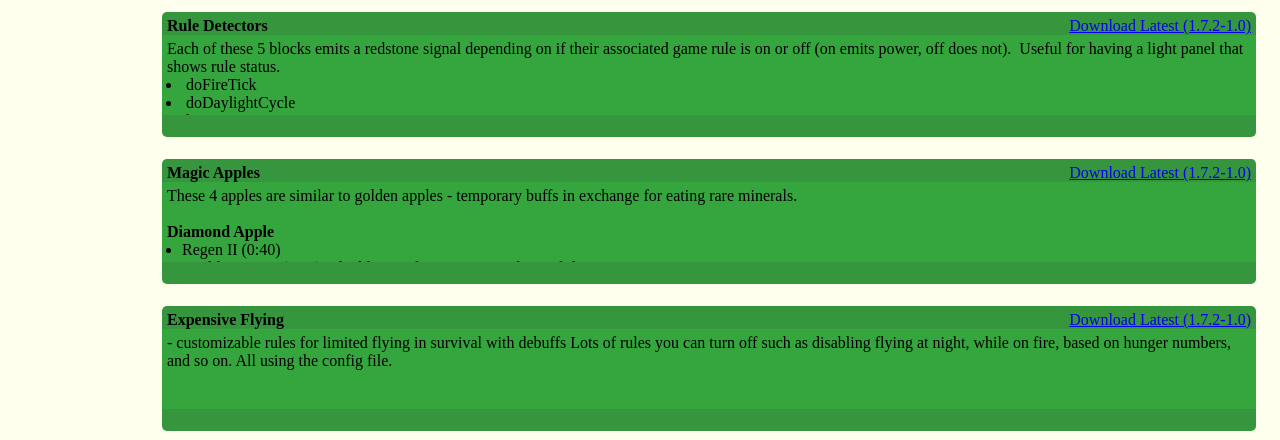
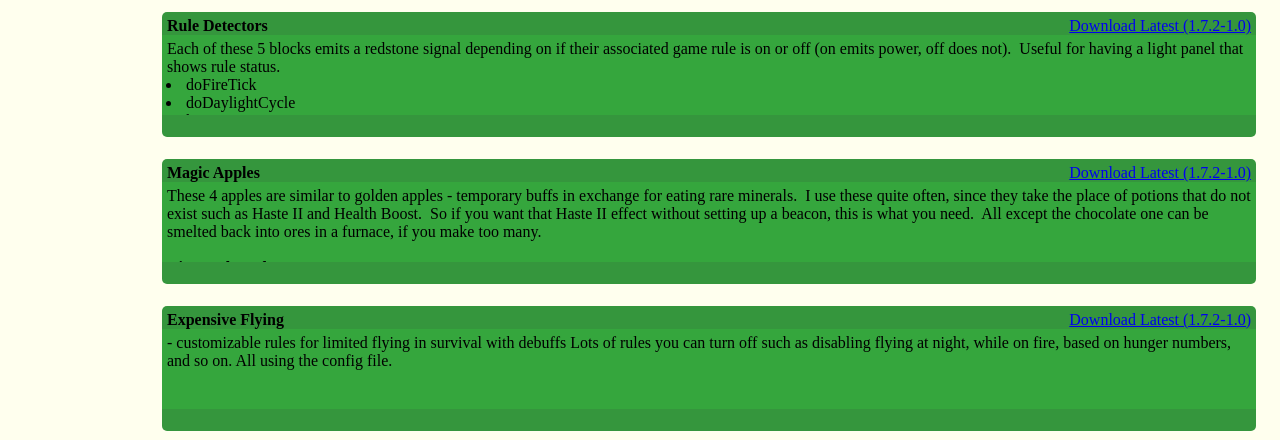
Before and after one commit to Lothrazar/PersonalWebsite, a PHP site: page /index.php?page=mods in a window 1280 px wide. Shown: the part 707-1147 px from the top of the page. Run offline with PHP 8.4, Linux system fonts and the light colour scheme; a stand-in replaces the project's code that opens the database connection.

Commit message:
rewrite magic apple mod content. convert all download links to mediafire

```diff
--- a/data/minecraftmods.php
+++ b/data/minecraftmods.php
@@ -26,7 +26,7 @@ class MinecraftMod {
 
 $ec = new MinecraftMod();
 $ec->title = 'Ender Chest Command';
-$ec->download = 'https://dl.dropboxusercontent.com/u/40119435/mods/enderchestcommand-1.7.2-1.0.jar';
+$ec->download = 'http://www.mediafire.com/download/85udbr3jj81f87x/enderchestcommand-1.7.2-1.0.jar';
 $ec->text = '<p>Adds a new command: /enderchest</p>  <p>Type /enderchest to open your ender chest inventory anywhere anytime.  </p>
         <p>You do not have to be near one, you do not even have to build one. </p>
         <p>This can be seen as overpowered in the early game.  But even then, it is just an extension of your inventory </p>
@@ -40,7 +40,7 @@ $ec->version = '1.7.2-1.0';
 
 $sm = new MinecraftMod();
 $sm->title = 'Stack Max 64';
-$sm->download = 'https://dl.dropboxusercontent.com/u/40119435/mods/stackmax-1.7.2-1.0.jar';
+$sm->download = 'http://www.mediafire.com/download/qmy296g2qz6eazq/stackmax-1.7.2-1.0.jar';
 $sm->text = 'Inspired by the classic mod by Ritsugami.
     <br/>
     This is a small mod that does exactly as the title implies:
@@ -64,7 +64,7 @@ $sm->version = '1.7.2-1.0';
 
 $rccm = new MinecraftMod();
 $rccm->title = 'Craftable Command Blocks';
-$rccm->download = 'https://dl.dropboxusercontent.com/u/40119435/mods/craftablecommand-1.7.2-1.0.jar';
+$rccm->download = 'http://www.mediafire.com/download/918q4vsiobm1jqm/craftablecommand-1.7.2-1.0.jar';
 $rccm->version = '1.7.2-1.0';
 $rccm->text = '
 These 7 command blocks do not let anyone open the command window to edit the command.
@@ -96,7 +96,7 @@ All crafted with a similar recipe, and need silk touch to pick up.
 $rd = new MinecraftMod();
 $rd->title = 'Rule Detectors';
 $rd->version = '1.7.2-1.0';
-$rd->download = 'https://dl.dropboxusercontent.com/u/40119435/mods/ruledetectors-1.7.2-1.0.jar';
+$rd->download = 'http://www.mediafire.com/download/vhtnxdzlauarq12/ruledetectors-1.7.2-1.0.jar';
 $rd->text = '<p>Each of these 5 blocks emits a redstone signal depending on if their associated
     game rule is on or off (on emits power, off does not).&nbsp; Useful for having a light panel
     that shows rule status.<br></p><ul><li>&nbsp;doFireTick</li><li>&nbsp;doDaylightCycle</li><li>&nbsp;keepInventory</li>
@@ -106,21 +106,23 @@ $rd->text = '<p>Each of these 5 blocks emits a redstone signal depending on if t
 $ma = new MinecraftMod();
 $ma->title = 'Magic Apples';
 $ma->version = '1.7.2-1.0';
-$ma->download = 'https://dl.dropboxusercontent.com/u/40119435/mods/magicapples-1.7.2-1.0.jar';
-$ma->text = '<p>These 4 apples are similar to golden apples - temporary buffs in exchange for eating rare minerals.
-    <br><br><strong>Diamond</strong><strong> Apple</strong><br></p><ul><li>Regen II (0:40)</li><li>Health Boost 4
-    (5:00) - double your hearts up to 20 for a while</li><li>Resistance (5:00)</li><li>Fire Resistance (5:00)<br></li>
-    </ul><p><strong>Emerald Apple</strong><br></p><ul><li>Blindness (0:10)</li><li>Haste II (4:00)</li><li>Weakness II (4:00)</li>
-    <li>Speed (4:00)<br></li></ul><p><strong>Lapis Apple</strong><br></p><ul><li>Hunger (0:10)</li><li>Nausea (0:10)</li>
+$ma->download = 'http://www.mediafire.com/download/ybrnyx1by5hl6re/magicapples-1.7.2-1.0.jar';
+$ma->text = '<p>These 4 apples are similar to golden apples - temporary buffs in exchange for eating rare minerals.&nbsp;
+    I use these quite often, since they take the place of potions that do not exist such as Haste II and Health Boost.&nbsp;
+    So if you want that Haste II effect without setting up a beacon, this is what you need.&nbsp; All except the chocolate one can
+    be smelted back into ores in a furnace, if you make too many.&nbsp; <br><br><strong>Diamond</strong><strong> Apple</strong><br>
+    </p><ul><li>Regen II (0:20)</li><li>Health Boost 4 (5:00) - ten extra hearts<br></li><li>Resistance (5:00)</li><li>Fire Resistance (5:00
+    )<br></li></ul><p><strong>Emerald Apple</strong><br></p><ul><li>Blindness (0:10)</li><li>Haste II (4:00)</li><li>Weakness II (4:00)</li>
+    <li>Speed (4:00)<br></li></ul><p><strong>Lapis Apple</strong><br></p><ul><li>Hunger (0:05)</li><li>Nausea (0:10)</li>
     <li>Night Vision II (4:00)</li><li>Weakness II (4:00)</li><li>Water Breathing II (4:00)<br></li></ul><p><strong>Chocolate Apple</strong>
-    <br></p><ul><li>Speed II (0:30)</li><li>Weakness II (0:30)</li></ul><p><strong>
-    </strong><br data-mce-bogus="1"></p>';
+    <br></p><ul><li>Speed II (0:30)</li><li>Weakness II (0:30)</li><li>Nausea II (0:01)</li></ul><p><br></p>
+    ';
 
 
 $ef = new MinecraftMod();
 $ef->title = 'Expensive Flying';
 $ef->version = '1.7.2-1.0';
-$ef->download = 'https://dl.dropboxusercontent.com/u/40119435/mods/expensiveflying-1.7.2-1.0.jar';
+$ef->download = 'http://www.mediafire.com/download/08374qmca6uxf37/expensiveflying-1.7.2-1.0.jar';
 $ef->text = '
 
  - customizable rules for limited flying in survival with debuffs
@@ -132,7 +134,7 @@ $ef->text = '
 $hs = new MinecraftMod();
 $hs->title = 'Horse Step while Sprinting';
 $hs->version = '1.7.2-1.0';
-$hs->download = 'https://dl.dropboxusercontent.com/u/40119435/mods/horsestep-1.7.2-1.0.jar';
+$hs->download = 'http://www.mediafire.com/download/gp56kroka18sur1/horsestep-1.7.2-1.0.jar';
 $hs->text = '
 
 Horse Step while Sprinting - walk up full blocks like a horse
@@ -144,7 +146,7 @@ Whenever a player is sprinting, they can walk up full blocks.  They treat blocks
 $lg = new MinecraftMod();
 $lg->version = '1.7.2-1.0';
 $lg->title = 'Lock Gamemode';
-$lg->download = 'https://dl.dropboxusercontent.com/u/40119435/mods/lockgamemode-1.7.2-1.0.jar';
+$lg->download = 'http://www.mediafire.com/download/bcm256dxxusn1c8/lockgamemode-1.7.2-1.0.jar';
 $lg->text = '
 
 Pick a game mode (by default the config file picks survival).  Every player is now locked in that mode.  If their gamemode changes for any reason, this mod will change it back right away.
@@ -155,7 +157,7 @@ Most people will find this mod silly, but I made it for myself so i would not be
 $rs = new MinecraftMod();
 $rs->title = 'Runestones';
 $rs->version = '1.7.2-1.0';
-$rs->download = 'https://dl.dropboxusercontent.com/u/40119435/mods/runestones-1.7.2-1.0.jar';
+$rs->download = 'http://www.mediafire.com/download/lmryujc29946mmh/runestones-1.7.2-1.0.jar';
 $rs->text = '
 Whenever a runestone is in the top left corner of your inventory, you gain its effects.  As soon as you drop or move the item, the effect is gone.
 
@@ -171,7 +173,7 @@ $cr = new MinecraftMod();
 $cr->title = 'Extra Crafting';
 $cr->version = '1.7.2-1.0';
 $cr->imguralbum='huBkp';
-$cr->download = 'https://dl.dropboxusercontent.com/u/40119435/mods/extracrafting-1.7.2-1.0.jar';
+$cr->download = 'http://www.mediafire.com/download/k51qsth0i0ghpt2/extracrafting-1.7.2-1.0.jar';
 
 $cr->text = '
 
@@ -190,7 +192,7 @@ $uc = new MinecraftMod();
 $uc->title = 'Uncrafting';
 $uc->version = '1.7.2-1.0';
 $uc->imguralbum='KZo8s';
-$uc->download = 'https://dl.dropboxusercontent.com/u/40119435/mods/uncrafting-1.7.2-1.0.jar';
+$uc->download = 'http://www.mediafire.com/download/r7vgqaaz0d0f1af/uncrafting-1.7.2-1.0.jar';
 $uc->text = '
 
 Almost everything in the game has some sort of reverse recipe.  Ladders back into sticks, Stone bricks back into Stone, you name it.
--- a/games/pf/PixelFortress.html
+++ b/games/pf/PixelFortress.html
@@ -24,6 +24,7 @@
   </script>
   </head>
   <body>
+      <a href="http://lothrazar.net/index.php?page=creating"><h2>Back to homepage</h2></a>
 
 
     <div style='font-size:8pt'>
@@ -37,6 +38,8 @@
 
  <div   >
    <button onclick='javscript:window.location.reload();'>Click to Refresh and Randomize the Map</button> <br/>
+
+    <h2>This is pre-alpha.  Mostly just a testing ground.</h2>
    VIEWED BEST WITH CHROME. <br/>
     Move with WASD or arrow keys.  Collect all coins.  Black = Dragon.  Pink = Fairy. Purple = YOU.
    <br/>Beware of zombies and fire.
```
Also changed, not shown: games/pa/PixelAdventure.html (+6 -2 lines).
